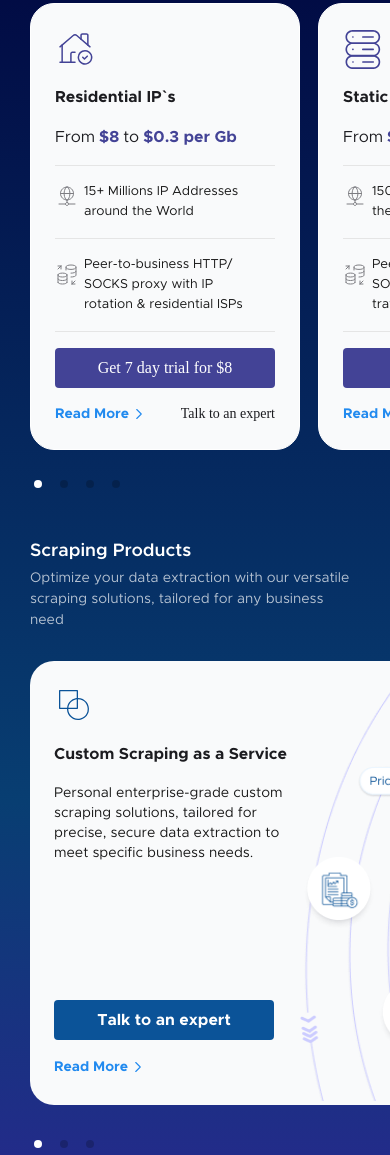
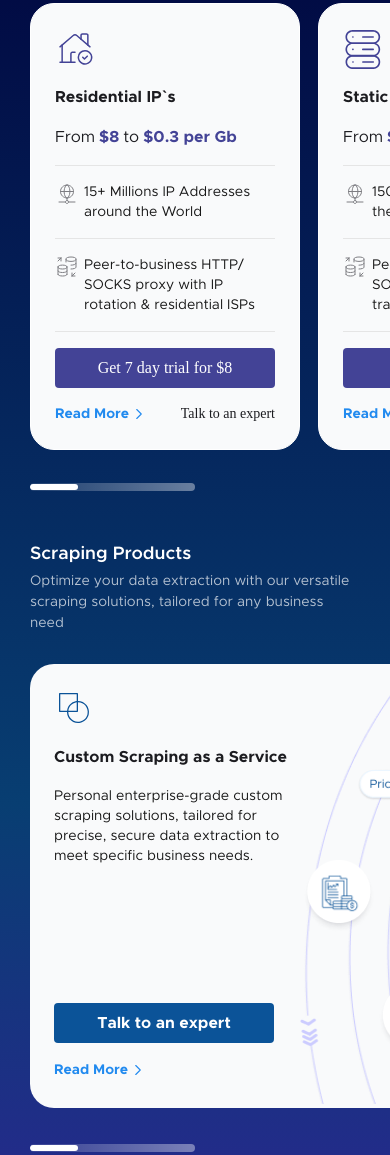
Before and after one commit to thesirvladiss/infactica, a plain HTML site: page index.html in a window 390 px wide. Shown: the part 779-1934 px from the top of the page. Drawn offline with nearby package versions, Linux system fonts and the light colour scheme; a web font is replaced by a local one.

Commit message:
Добавлен скролл и исправлено по мелочи

```diff
--- a/assets/css/home.css
+++ b/assets/css/home.css
@@ -371,6 +371,9 @@
 }
 
 .icon-service-advantage {
+    width: 24px;
+    height: 24px;
+    min-width: 24px;
     background-color: rgba(125, 125, 130, 1);
 }
 
@@ -397,12 +400,46 @@
     display: block;
 }
 
-.services-pagination {
-    position: initial;
-    display: flex;
-    margin-top: 30px;
-    gap: 10px;
-    margin-left: -5px;
+.swiper-horizontal>.swiper-scrollbar, .swiper-scrollbar.swiper-scrollbar-horizontal.services-scrollbar {
+    position: relative;
+    margin-bottom: 33px;
+    bottom: -33px;
+    left: 0px;
+    width: 50%;
+    background: linear-gradient(to right, rgba(255, 255, 255, 0.1) 0%, rgba(255, 255, 255, 0.4) 100%);
+    border-radius: 5px;
+    overflow: hidden;
+    padding-bottom: 1px;
+    padding-top: 1px;
+    height: auto;
+}
+.services-scrollbar .swiper-scrollbar-drag{
+    background-color: white;
+    height: 6px;
+}
+.swiper-horizontal>.swiper-scrollbar, .swiper-scrollbar.swiper-scrollbar-horizontal.services-scrollbar,
+.swiper-horizontal>.swiper-scrollbar, .swiper-scrollbar.swiper-scrollbar-horizontal.scraping-scrollbar,
+.swiper-horizontal>.swiper-scrollbar, .swiper-scrollbar.swiper-scrollbar-horizontal.datasets-scrollbar {
+    position: relative;
+    margin-bottom: 33px;
+    bottom: -33px;
+    left: 0px;
+    width: 50%;
+    background: linear-gradient(to right, rgba(255, 255, 255, 0.1) 0%, rgba(255, 255, 255, 0.4) 100%);
+    border-radius: 5px;
+    overflow: hidden;
+    padding-bottom: 1px;
+    padding-top: 1px;
+    height: auto;
+}
+.services-scrollbar .swiper-scrollbar-drag,
+.scraping-scrollbar .swiper-scrollbar-drag,
+.datasets-scrollbar .swiper-scrollbar-drag{
+    background-color: white;
+    height: 6px;
+}
+.swiper-horizontal>.swiper-scrollbar, .swiper-scrollbar.swiper-scrollbar-horizontal.datasets-scrollbar{
+    bottom: -20px;
 }
 
 .datasets-pagination {
@@ -465,7 +502,7 @@
 }
 
 .icon-service-advantage2 {
-    font-size: 40px;
+    font-size: 24px;
     background-color: rgba(125, 125, 130, 1);
 }
 
@@ -964,9 +1001,6 @@
     .tablet-wrap{
         display: block;
     }
-    .icon-service-advantage {
-        margin-top: -10px;
-    }
     .scraping-section::after {
         display: none;
     }
@@ -1149,9 +1183,9 @@
         width: 100%;
     }
 
-    .service-advantage-text {
+    /* .service-advantage-text {
         font-size: 13px;
-    }
+    } */
 
     .hero-clue {
         font-size: 14px;
--- a/index.html
+++ b/index.html
@@ -970,8 +970,7 @@
                                     </div>
 
                                 </div>
-                                <div class="services-pagination swiper-pagination"></div>
-
+                                <div class="services-scrollbar swiper-scrollbar"></div>
                             </div>
                         </div>
 
@@ -1086,8 +1085,7 @@
 
 
                                 </div>
-                                <div class="scraping-pagination swiper-pagination"></div>
-
+                                <div class="scraping-scrollbar swiper-scrollbar"></div>
                             </div>
                         </div>
 
@@ -1394,8 +1392,7 @@
                                         </div>
                                     </div>
                                 </div>
-                                <div class="datasets-pagination  swiper-pagination"></div>
-
+                                <div class="datasets-scrollbar swiper-scrollbar"></div>
                             </div>
                         </div>
 
```
Also changed, not shown: assets/js/swiper.js.
